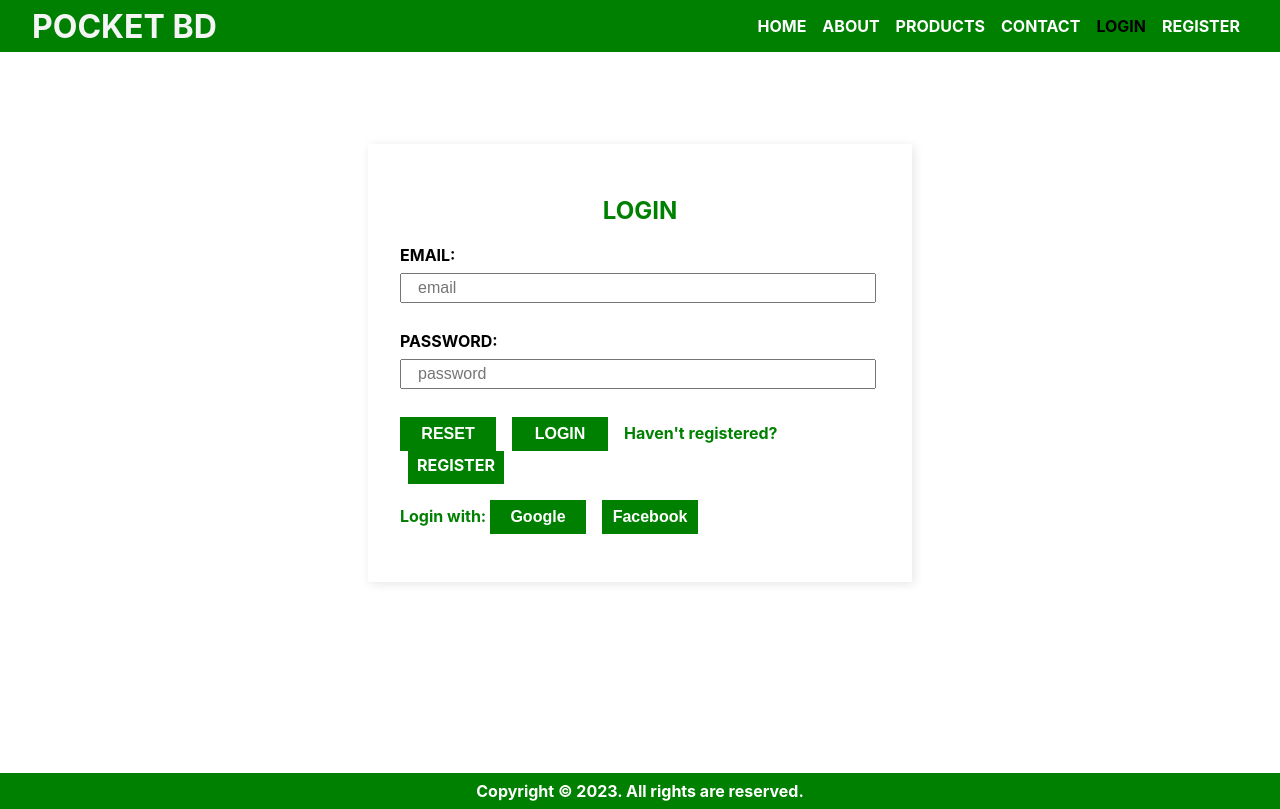
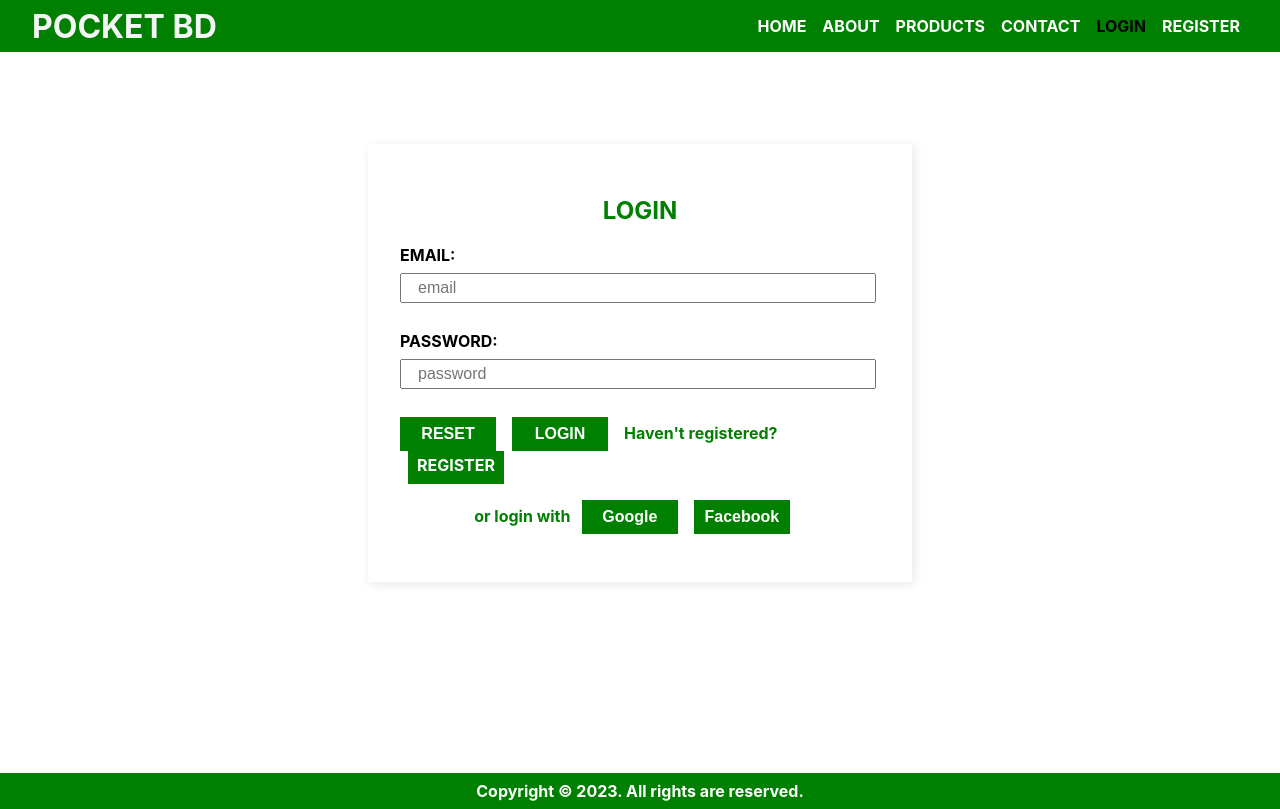
Before and after one commit to raihan-mahmud-talukder/pocket-bd, a React (Create React App) app in the folder client/: page /login in a window 1280 px wide. Built offline with nearby package versions, Linux system fonts and the light colour scheme.

Commit message:
passport login

```diff
--- a/client/src/index.css
+++ b/client/src/index.css
@@ -212,6 +212,10 @@ a.active {
   width: 5.5rem;
 }
 
+.login p {
+  text-align: center;
+}
+
 footer {
   width: 100%;
   background: green;
--- a/client/src/pages/Login.jsx
+++ b/client/src/pages/Login.jsx
@@ -57,7 +57,7 @@ export const Login = () => {
             <button type="submit" value='submit'>LOGIN</button>
             <span>Haven't registered? <a href='/register'>REGISTER</a></span>
             <p>
-                <span>Login with: </span>
+                <span>or login with &nbsp; </span>
                 <button onClick={google}>Google</button>
                 <button onClick={google}>Facebook</button>
             </p>
```
